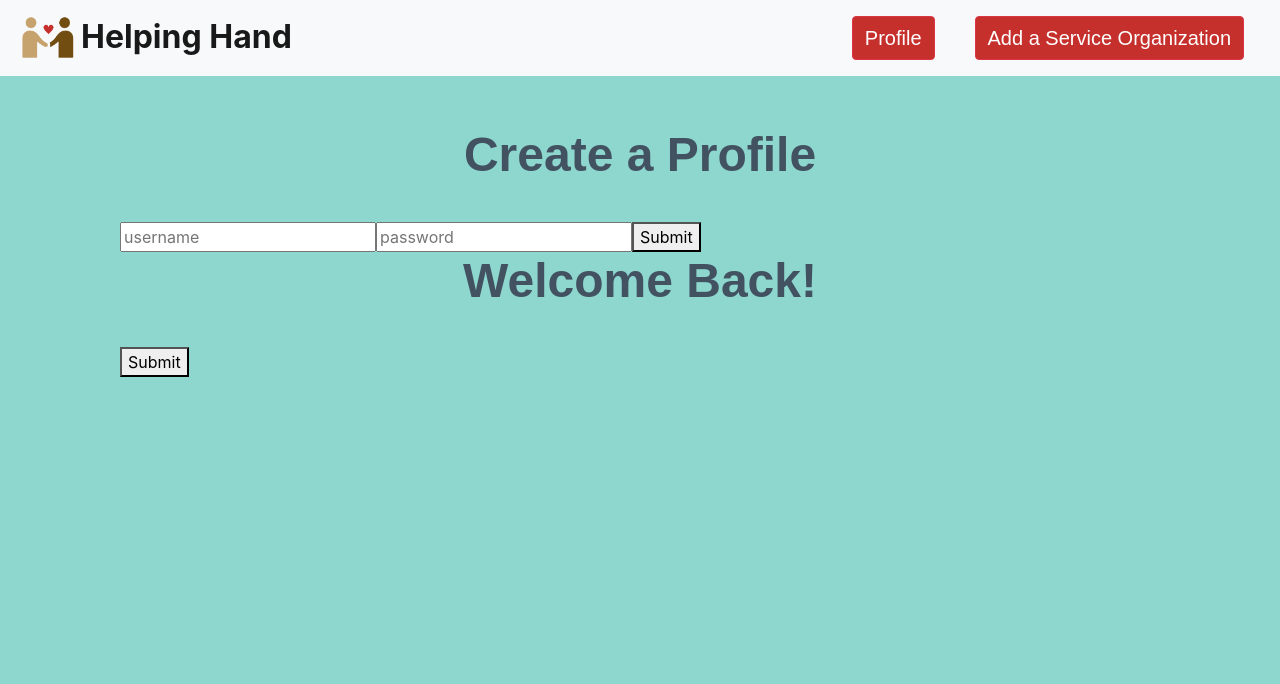
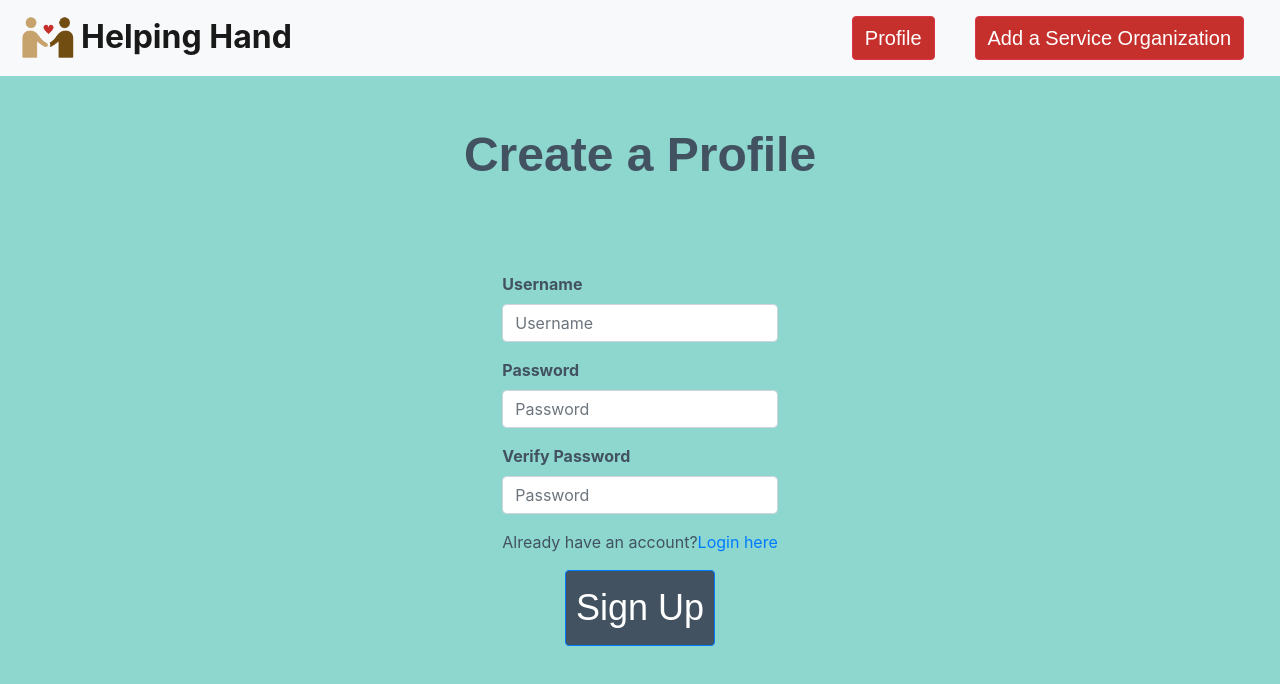
Before and after one commit to jnaegeli12/project3-helping-hand, a React (Create React App) app in the folder client/: page /register in a window 1280 px wide. Shown: the top 684 px of the page. Built offline with nearby package versions, Linux system fonts and the light colour scheme.

Commit message:
Regsiter page now formatted. routes to login and register

```diff
--- a/client/src/pages/Profile.js
+++ b/client/src/pages/Profile.js
@@ -35,32 +35,31 @@ export default function Profile() {
             <Header headerName={ "Login" }/>
             <div className="container container-fluid col-6 d-flex justify-content-center">
                 <form onSubmit={login}>
-                    <div className="form-group d-flex justify-content-around">
+                    <div className="form-group">
                         <label
-                            className="col-3"
                             for="name">Username</label>
                         <input
-                            className="col-5"
+                            name="newPassword"
+                            className="form-control"
                             placeholder='Username'
                             onChange={(e) => setLoginUsername(e.target.value)}/>
                     </div>
-                    <div className="form-group d-flex justify-content-around">
+                    <div className="form-group">
                         <label
-                            className="col-3"
                             for="name">Password</label>
                         <input
-                            className="col-5"
+                            name="newPassword"
+                            className="form-control"
                             placeholder='Password'
                             onChange={(e) => setLoginPassword(e.target.value)}/>
                     </div>
                     <div className="form-group d-flex justify-content-around mb-3">
-                        Don't have an account? <a href="/register">Sign up here</a>
+                        Don't have an account?<a href="/register"> Sign up here</a>
                     </div>
                     <div className="d-flex justify-content-center">
-                        <button type="button" onClick={login} className="btn btn-primary">Login</button>
+                        <button type="submit" className="btn btn-primary">Login</button>
                     </div>
                 </form>
-
             </div>
         </div>
 
--- a/client/src/pages/Register.js
+++ b/client/src/pages/Register.js
@@ -2,7 +2,7 @@ import React, { useState } from 'react';
 import Header from '../components/Header';
 import Axios from 'axios';
 
-function Profile() {
+export default function Register() {
     const [registerUsername, setRegisterUsername] = useState('');
     const [registerPassword, setRegisterPassword] = useState('');
     const [data, setData] = useState(null);
@@ -30,30 +30,47 @@ function Profile() {
         console.log(res.data);
       });
     };
+
     return (
         <div className='container container-fluid'>
-        <div>
         <Header headerName={ "Create a Profile" }/>
+        <div className="container container-fluid col-6 d-flex justify-content-center">
             <form onSubmit={register}>
+                <div className="form-group">
+                    <label
+                        for="name">Username</label>
                     <input
-            placeholder='username'
-            onChange={(e) => setRegisterUsername(e.target.value)}
-          />
+                        name="newUser"
+                        className="form-control"
+                        placeholder='Username'
+                        onChange={(e) => setRegisterUsername(e.target.value)}/>
+                </div>
+                <div className="form-group">
+                    <label
+                        for="name">Password</label>
                     <input
-            placeholder='password'
-            onChange={(e) => setRegisterPassword(e.target.value)}
-          />
-          <button type="submit className="btn btn-primary>Submit</button>
+                        name="newPassword"
+                        className="form-control"
+                        placeholder='Password'
+                        onChange={(e) => setRegisterPassword(e.target.value)}/>
+                </div>
+                <div className="form-group">
+                    <label
+                        for="name">Verify Password</label>
+                    <input
+                        name="newPassword"
+                        className="form-control"
+                        placeholder='Password'
+                        onChange={(e) => setRegisterPassword(e.target.value)}/>
+                </div>
+                <div className="form-group d-flex justify-content-around mb-3">
+                    Already have an account?<a href="/profile"> Login here</a>
+                </div>
+                <div className="d-flex justify-content-center">
+                    <button type="submit" className="btn btn-primary">Sign Up</button>
+                </div>
             </form>
-        </div>
-
-
-        <div>
-        <Header headerName={ "Welcome Back!" }/>
-          <button onClick={getUser}>Submit</button>
-          {data ? <h1>Welcome Back {data.username}</h1> : null}
         </div>
     </div>
     );
   }
-export default Profile;
```
Lines whose indentation alone changed are shown as unchanged.
